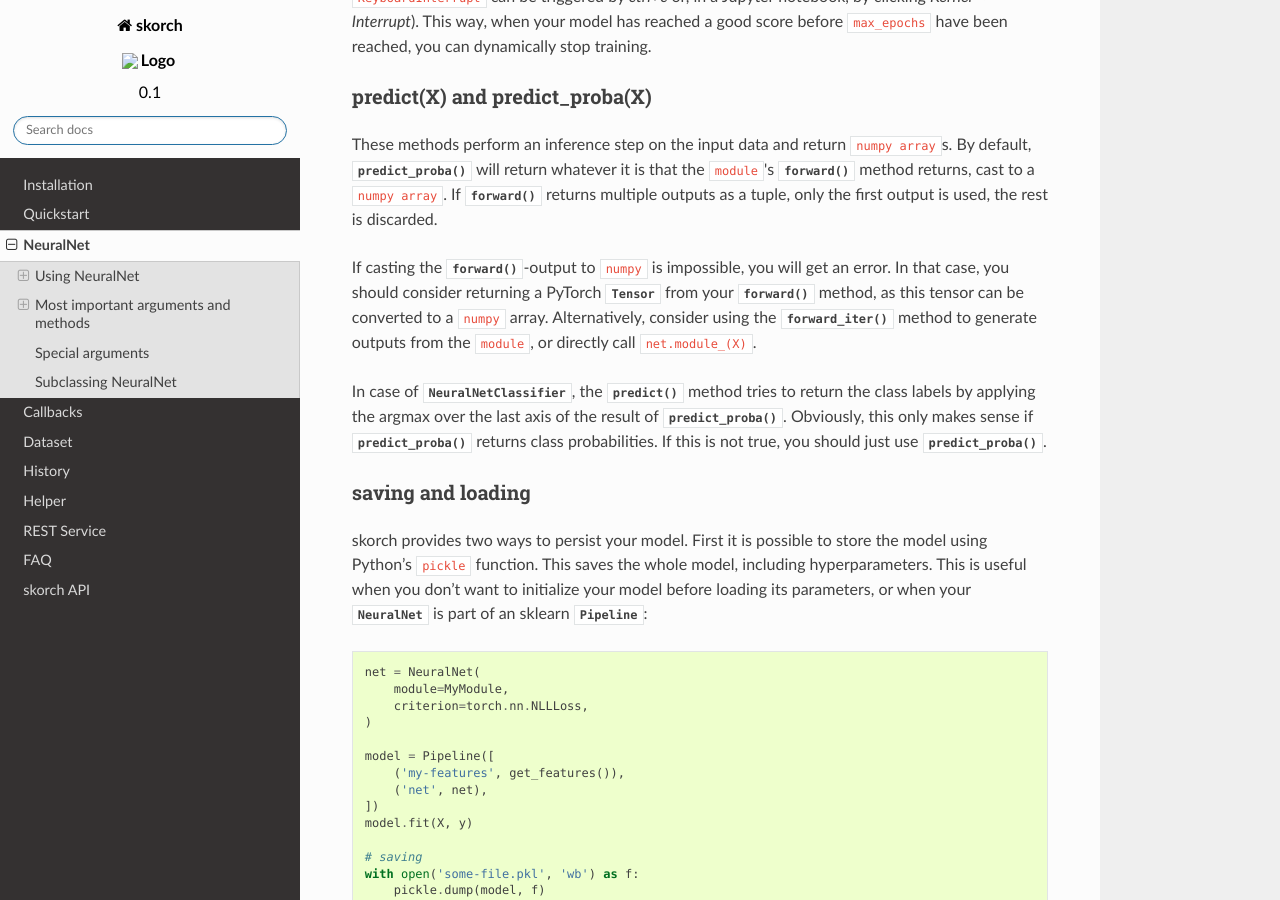
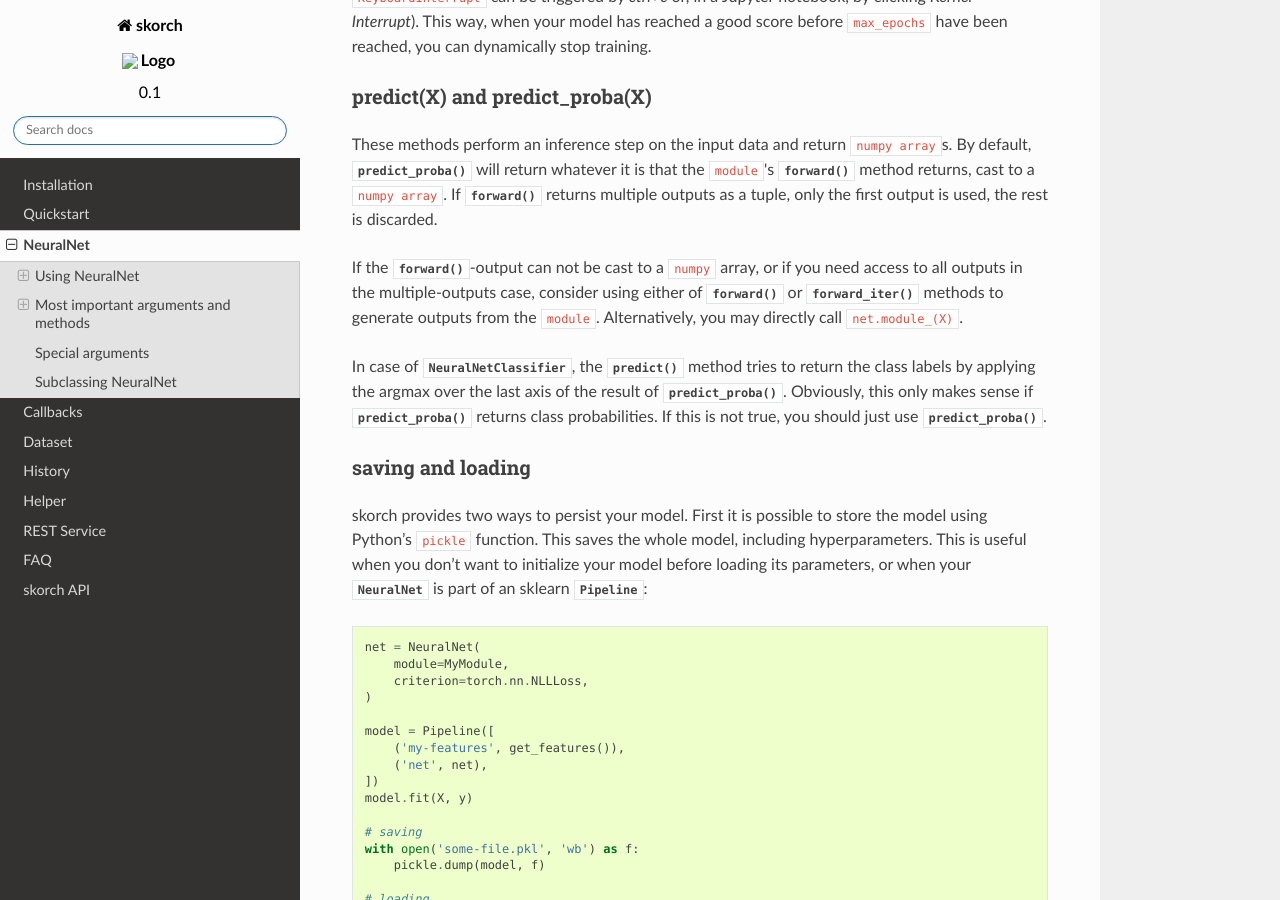
Before and after one commit to skorch-dev/skorch, a Sphinx documentation site: the page built from docs/user/neuralnet.rst, in a window 1280 px wide and 900 px high, scrolled down 5488 px. Built offline with Sphinx 7.4.7 and the Read the Docs theme 2.0.0, drawn with Linux system fonts in a browser that asks for light colours.

Commit message:
Clarify that forward() can be used in multiple-outputs case

```diff
--- a/docs/user/neuralnet.rst
+++ b/docs/user/neuralnet.rst
@@ -333,13 +333,13 @@ returns, cast to a ``numpy array``. If
 :func:`~torch.nn.Module.forward` returns multiple outputs as a tuple,
 only the first output is used, the rest is discarded.
 
-If casting the :func:`~torch.nn.Module.forward`\-output to ``numpy``
-is impossible, you will get an error. In that case, you should
-consider returning a PyTorch :class:`~torch.Tensor` from your
-:func:`~torch.nn.Module.forward` method, as this tensor can be
-converted to a ``numpy`` array. Alternatively, consider using the
-:func:`~skorch.net.NeuralNet.forward_iter` method to generate outputs
-from the ``module``, or directly call ``net.module_(X)``.
+If the :func:`~torch.nn.Module.forward`\-output can not be cast to a
+``numpy`` array, or if you need access to all outputs in the
+multiple-outputs case, consider using either of
+:func:`~skorch.net.NeuralNet.forward` or
+:func:`~skorch.net.NeuralNet.forward_iter` methods to generate outputs
+from the ``module``. Alternatively, you may directly call
+``net.module_(X)``.
 
 In case of :class:`.NeuralNetClassifier`, the
 :func:`~skorch.net.NeuralNetClassifier.predict` method tries to return
```
Also changed, not shown: 1 other file.
